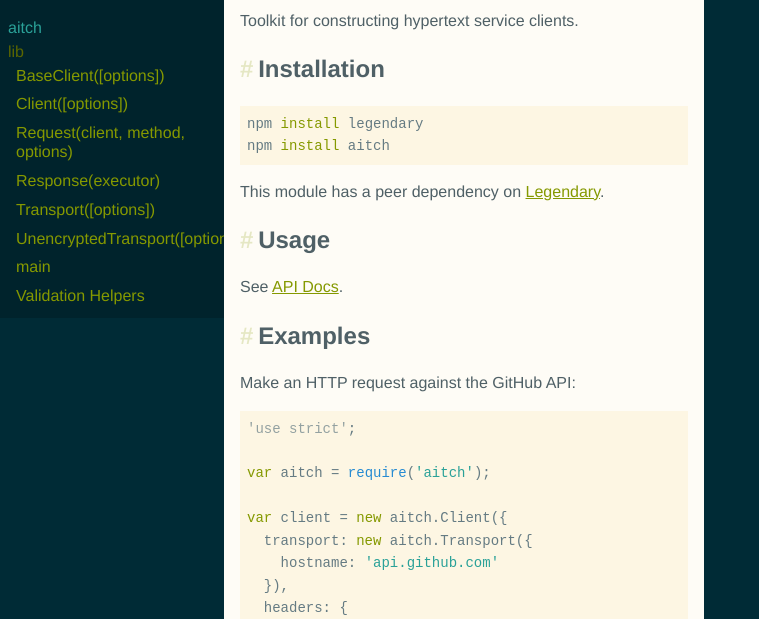
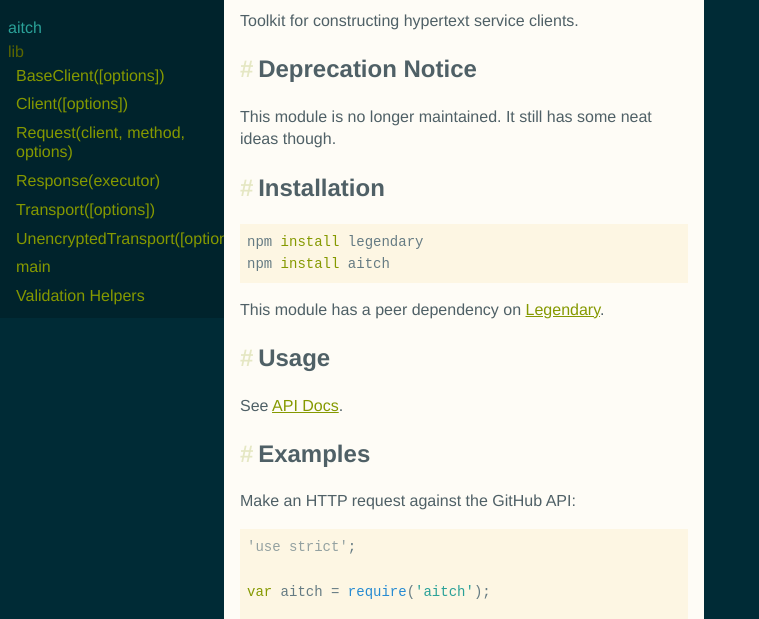
Before and after one commit to novemberborn/aitch, a plain HTML site: page index.html in a window 1280 px wide. Shown: the part 125-744 px from the top of the page, without its empty margins (0-759 px from the left). Drawn offline with Linux system fonts and the light colour scheme.

Commit message:
Generated documentation for 99f135a89ff98a710b407dfbe4013b6954632bb3

```diff
--- a/index.html
+++ b/index.html
@@ -26,6 +26,7 @@
 
         <div class="comments ">
           <div class="wrapper"><h1 id="aitch"><a href="#aitch" class="anchor"></a>aitch</h1><p>Toolkit for constructing hypertext service clients.</p>
+<h2 id="deprecation-notice"><a href="#deprecation-notice" class="anchor"></a>Deprecation Notice</h2><p>This module is no longer maintained. It still has some neat ideas though.</p>
 <h2 id="installation"><a href="#installation" class="anchor"></a>Installation</h2><pre><code>npm <span class="hljs-keyword">install</span> legendary
 npm <span class="hljs-keyword">install</span> aitch
 </code></pre><p>This module has a peer dependency on
--- a/toc.js
+++ b/toc.js
@@ -10,6 +10,11 @@
       "level": 1,
       "slug": "aitch",
       "title": "aitch"
+    },
+    {
+      "level": 2,
+      "slug": "deprecation-notice",
+      "title": "Deprecation Notice"
     },
     {
       "level": 2,
```
Also changed, not shown: lib/UnencryptedTransport.js.html (+2 -0 lines).
